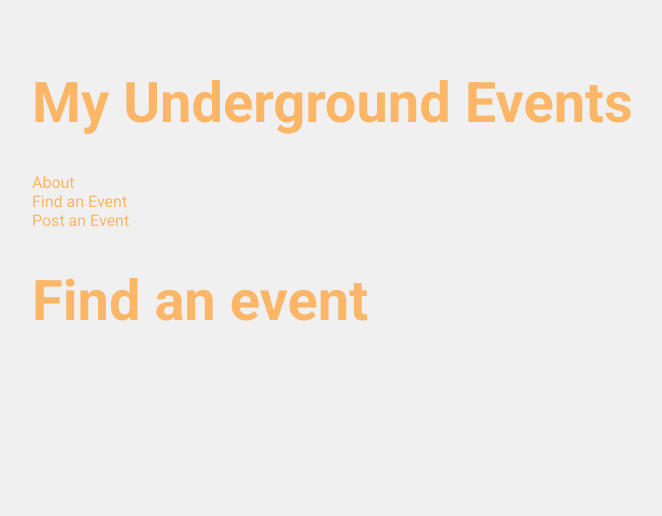
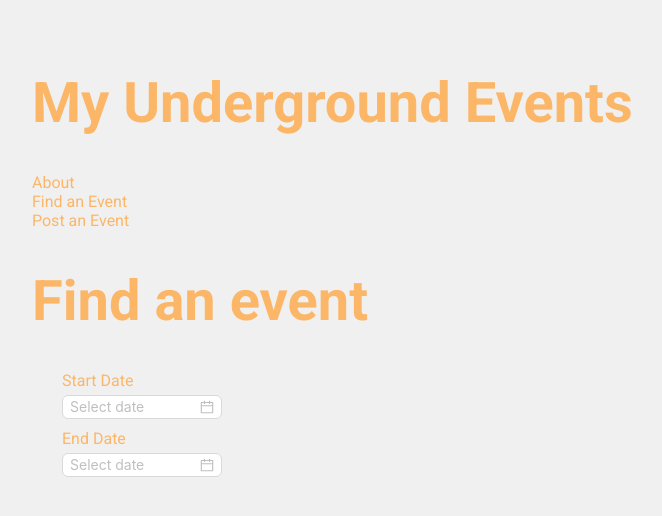
Before and after one commit to alkalinemusic/myundergroundeventAGAIN, a React (Vite) app: page /findevent in a window 1280 px wide. Shown: the top 516 px of the page, without its empty margins (32-694 px from the left). Built offline with nearby package versions, Linux system fonts and the light colour scheme.

Commit message:
add start and end date pickers and style them

```diff
--- a/package.json
+++ b/package.json
@@ -12,6 +12,7 @@
   "dependencies": {
     "@reduxjs/toolkit": "^2.2.3",
     "antd": "^5.16.2",
+    "dayjs": "^1.11.10",
     "react": "^18.2.0",
     "react-dom": "^18.2.0",
     "react-redux": "^9.1.1",
--- /dev/null
+++ b/src/CSS/FindEvent.css
@@ -0,0 +1,59 @@
+/* FindEvent.css */
+.custom-popup-class {
+    background-color: #f0f0f0; /* Light grey background */
+    color: #333; /* Dark grey text */
+    padding: 10px; /* Padding around the content */
+    border-radius: 5px; /* Rounded corners */
+}
+
+
+
+.range-picker-custom {
+  width: 160px;
+  margin-bottom: 10px;
+}
+
+.form-container {
+    padding-left: 30px;  /* Reduce or adjust padding to push content to the left */
+    text-align: left; /* Ensure text aligns to the left if not already */
+}
+
+.start-date-header,
+.end-date-header {
+    margin-bottom: 5px;
+}
+/* Add this to your App.css or a similar file */
+/*
+/* General styles for the popup container */
+.ant-picker-panel-container,
+.ant-picker-panel {
+  width: 250px; /* Adjust width to fit smaller cells or set a specific width */
+}
+
+/* Reduce the size of each date cell */
+.ant-picker-cell {
+  width: 24px; /* Reduced from default, adjust as necessary */
+  height: 24px; /* Reduced from default, adjust as necessary */
+  line-height: 24px; /* Aligns text vertically */
+}
+
+/* Adjust the font size within the cells */
+.ant-picker-cell-inner {
+  font-size: 12px; /* Smaller text to match smaller cells */
+}
+
+/* Optional: Adjust the overall font size of the picker if needed */
+.ant-picker {
+  font-size: 14px; /* Smaller font size for all text in the picker */
+}
+
+/* Adjust header buttons and text sizes */
+.ant-picker-header-view,
+.ant-picker-header > button {
+  font-size: 10px; /* Smaller buttons and text in the header */
+}
+
+/* Adjust width of the input box itself, if necessary */
+.ant-picker-input > input {
+  height: 32px; /* Smaller input field height */
+} */
--- a/src/pages/FindEvent.jsx
+++ b/src/pages/FindEvent.jsx
@@ -1,9 +1,75 @@
 import React from "react";
+import { DatePicker, Radio, Space } from "antd";
+import "../CSS/FindEvent.css";
+import dayjs from "dayjs"; // Import dayjs. the maxDate property expects this AntD
+
+// Using dayjs to create the date objects
+const minDate = dayjs().subtract(1, "day"); // Yesterday as minDate
+const maxEndDate = dayjs(); // Today as the max end date
+
+function disabledStartDate(current) {
+  // Disable all dates before the minimum date
+  return current && current.isBefore(minDate, "day");
+}
+
+function disabledEndDate(current) {
+  // Disable all dates after today for the end date
+  return current && current.isAfter(maxEndDate, "day");
+}
 
 export default function FindEvent() {
   return (
     <div>
       <h1 className="find-event-header">Find an event</h1>
+      <div className="form-container">
+        <div className="start-date-header">Start Date</div>
+        <DatePicker
+          popupClassName="custom-popup-class"
+          className="range-picker-custom"
+          disabledDate={disabledStartDate}
+          size={"small"}
+        />
+        <div className="end-date-header">End Date</div>
+        <DatePicker
+          popupClassName="custom-popup-class"
+          className="range-picker-custom"
+          maxDate={maxEndDate}
+          size={"small"}
+        />
+      </div>
     </div>
   );
 }
+
+// import React, { useState } from 'react';
+// import type { ConfigProviderProps, RadioChangeEvent } from 'antd';
+// import { DatePicker, Radio, Space } from 'antd';
+// import FindEvent from "./FindEvent";
+
+// type SizeType = ConfigProviderProps['componentSize'];
+
+// const { RangePicker } = DatePicker;
+
+// const App: React.FC = () => {
+//   const [size, setSize] = useState<SizeType>('middle');
+
+//   const handleSizeChange = (e: RadioChangeEvent) => {
+//     setSize(e.target.value);
+//   };
+
+//   return (
+//     <Space direction="vertical" size={12}>
+//       <Radio.Group value={size} onChange={handleSizeChange}>
+//         <Radio.Button value="large">Large</Radio.Button>
+//         <Radio.Button value="middle">middle</Radio.Button>
+//         <Radio.Button value="small">Small</Radio.Button>
+//       </Radio.Group>
+//       <DatePicker size={size} />
+//       <DatePicker size={size} picker="month" />
+//       <RangePicker size={size} />
+//       <DatePicker size={size} picker="week" />
+//     </Space>
+//   );
+// };
+
+// export default App;
```
Also changed, not shown: 1 other file (tests, documents, lock files or other folders).
